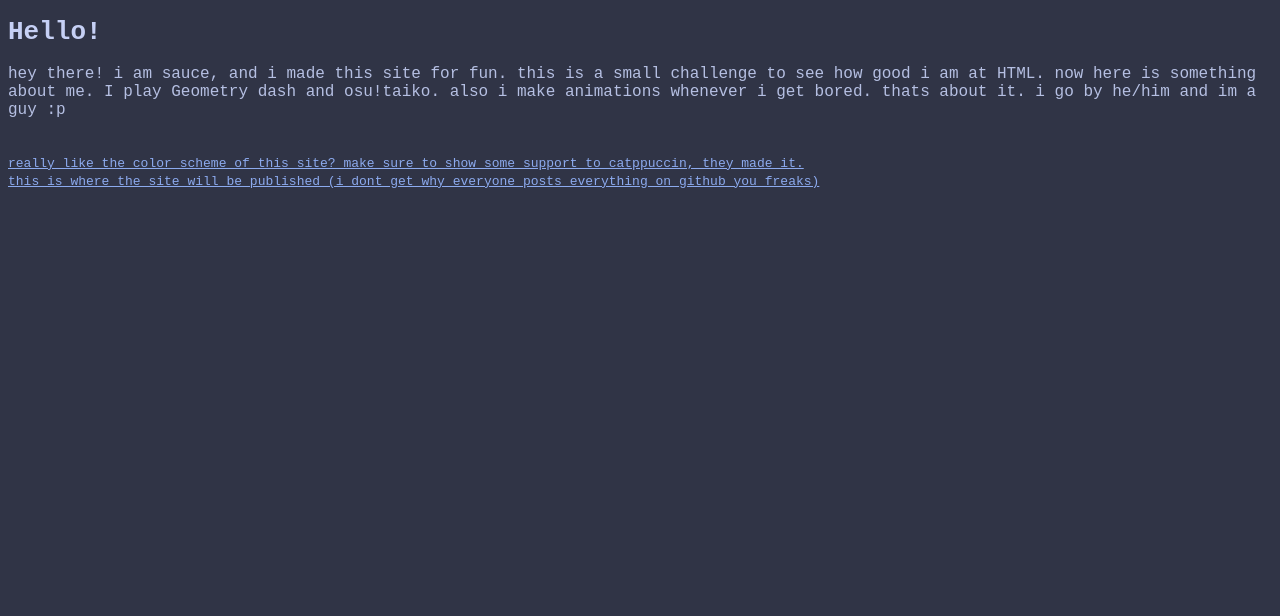
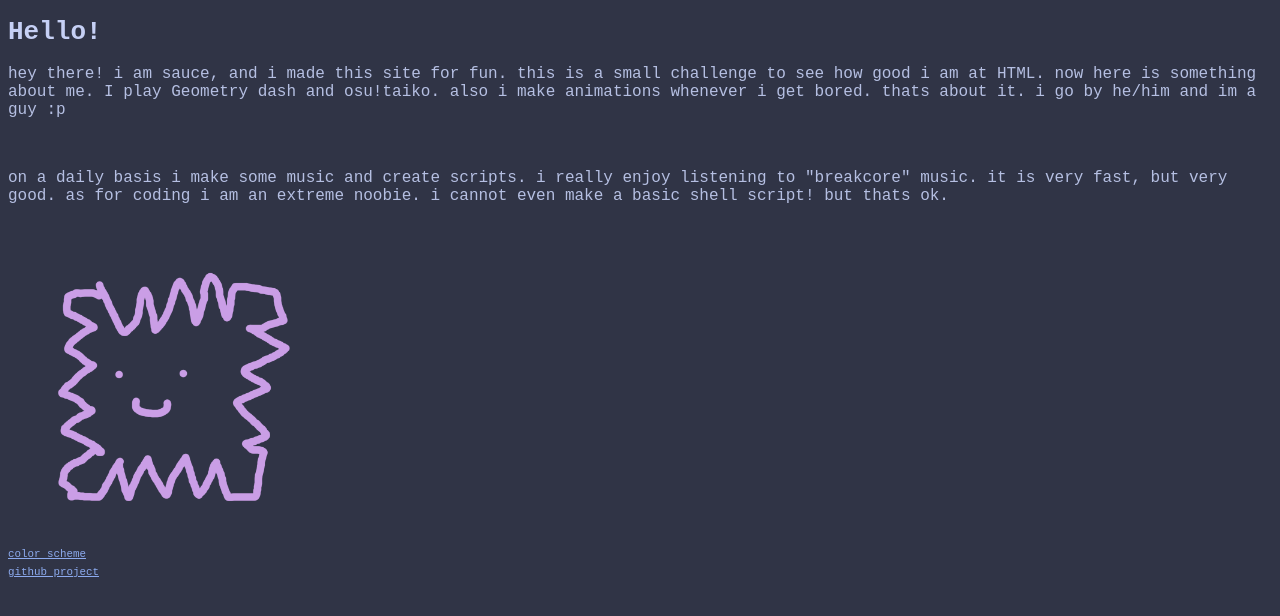
Before and after one commit to saucedeveloperman/my-site, a plain HTML site: page index.html in a window 1280 px wide. Drawn offline with Linux system fonts and the light colour scheme.

Commit message:
Add files via upload

```diff
--- a/index.html
+++ b/index.html
@@ -14,14 +14,19 @@ p {
 a {
     color:#8caaee;
     font-family:monospace;
+    font-size:smaller
 }
 </style>
 <body>
     <h1>Hello!</h1>
     <p>hey there! i am sauce, and i made this site for fun. this is a small challenge to see how good i am at HTML. now here is something about me. I play Geometry dash and osu!taiko. also i make animations whenever i get bored. thats about it. i go by he/him and im a guy :p</p>
     <br>
-    <a href="https://catppuccin.com/">really like the color scheme of this site? make sure to show some support to catppuccin, they made it.</a>
+    <p>on a daily basis i make some music and create scripts. i really enjoy listening to "breakcore" music. it is very fast, but very good. as for coding i am an extreme noobie. i cannot even make a basic shell script! but thats ok.</p>
     <br>
-    <a href="https://github.com/saucedeveloperman/my-site">this is where the site will be published (i dont get why everyone posts everything on github you freaks)</a>
+    <img src="saucefrappe.png" alt="its him omg can you believe it" width="300" height="300">
+    <br>
+    <a href="https://catppuccin.com/">color scheme</a>
+    <br>
+    <a href="https://github.com/saucedeveloperman/my-site">github project</a>
 </body>
 </html>
```
Also changed, not shown: saucefrappe.png (added).
